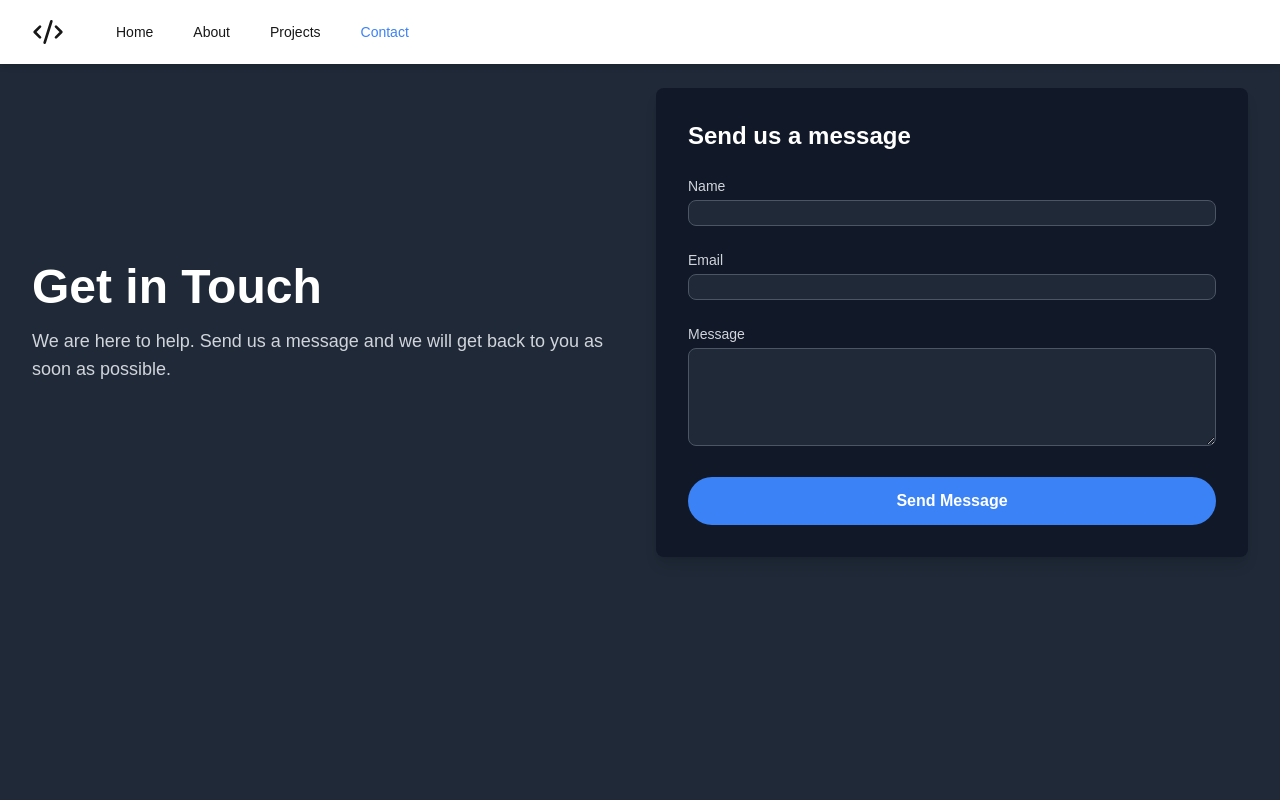
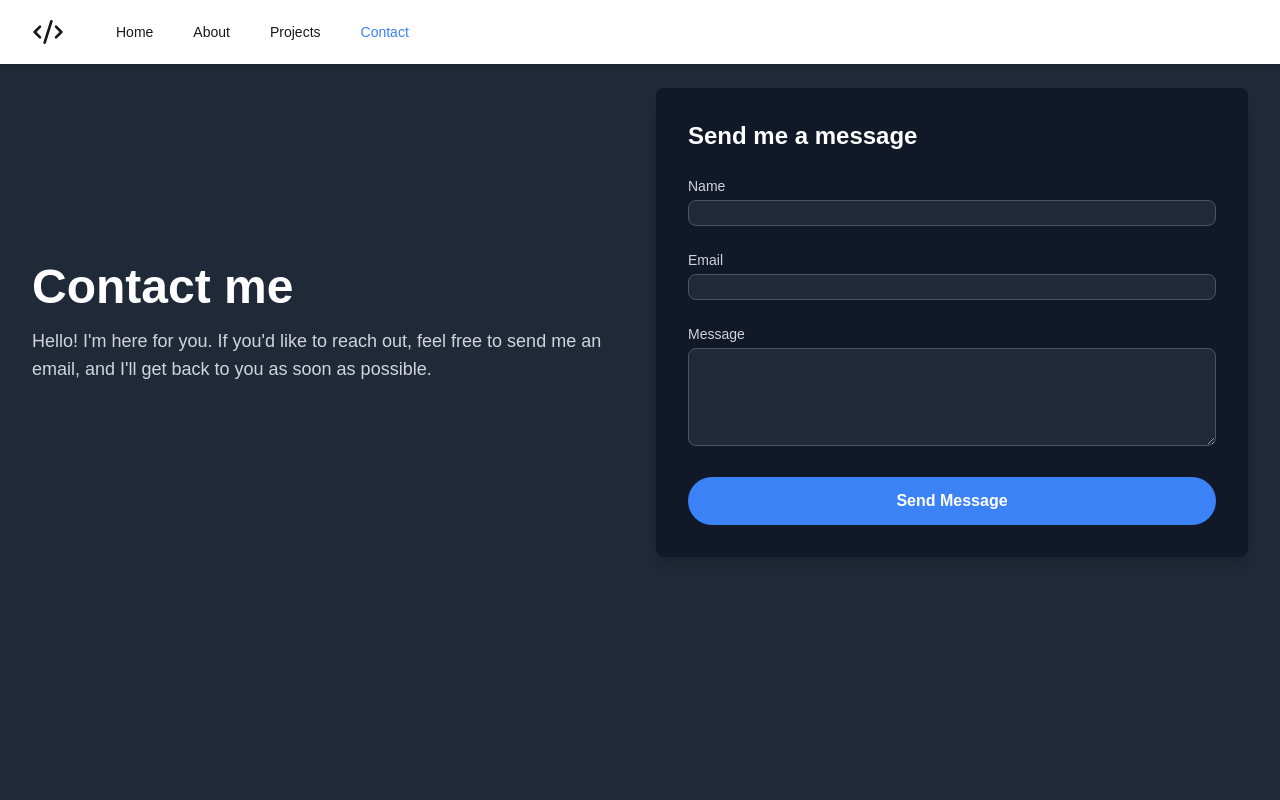
Before and after one commit to JuanAmezquitaAgredo/MyPortfolio, a Next.js app: page /contact in a window 1280 px wide. Shown: the top 800 px of the page. Built offline with nearby package versions, Linux system fonts and the light colour scheme.

Commit message:
fix text in the contact

```diff
--- a/src/app/(seccions)/contact/page.tsx
+++ b/src/app/(seccions)/contact/page.tsx
@@ -49,15 +49,15 @@ export default function Contact() {
         <div className="grid grid-cols-1 lg:grid-cols-2 gap-8 items-center">
           <div className="lg:text-left text-center">
             <h1 className="text-4xl font-extrabold text-white sm:text-5xl">
-              Get in Touch
+              Contact me
             </h1>
             <p className="mt-4 text-lg text-gray-300">
-              We are here to help. Send us a message and we will get back to you as soon as possible.
+            Hello! I'm here for you. If you'd like to reach out, feel free to send me an email, and I'll get back to you as soon as possible.
             </p>
           </div>
 
           <div className="w-full bg-gray-900 shadow-lg rounded-lg overflow-hidden p-8">
-            <h2 className="text-2xl font-bold text-white mb-6">Send us a message</h2>
+            <h2 className="text-2xl font-bold text-white mb-6">Send me a message</h2>
 
             <form onSubmit={handleSubmit} className="space-y-6">
               <div>
```
